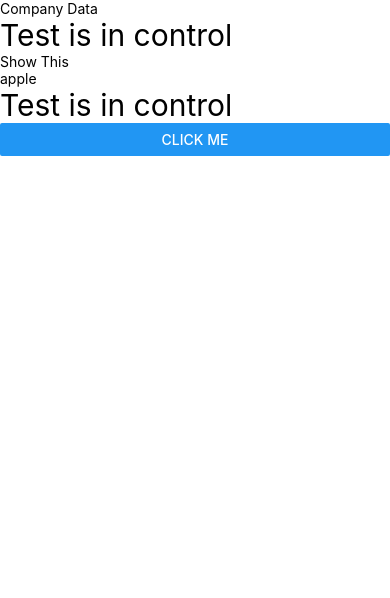
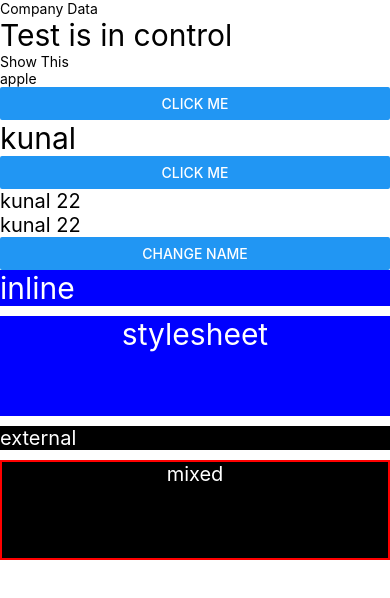
Before and after one commit to Khannakunal32/react-native, a React Native app in the folder AwesomeProject3/: screen / in a window 390 px wide. Shown: the top 598 px of the page. Built offline with nearby package versions, Linux system fonts and the light colour scheme.

Commit message:
added styling

```diff
--- a/AwesomeProject3/App.tsx
+++ b/AwesomeProject3/App.tsx
@@ -5,7 +5,7 @@
  * @format
  */
 
-import React from 'react';
+import React, {useState} from 'react';
 import {
   Button,
   SafeAreaView,
@@ -15,6 +15,8 @@ import {
   Text,
 } from 'react-native';
 import CompanyData from './components/CompanyData';
+import Parent from './components/PassingProps';
+import StylingComponent from './components/Styling';
 
 const style = StyleSheet.create({
   text: {
@@ -43,17 +45,29 @@ function fruit(): String {
 }
 
 function App(): JSX.Element {
+  const [name, setName] = useState('kunal');
+
+  function stateHandler(): void {
+    if (name === 'kunal') {
+      setName('khanna');
+    } else {
+      setName('kunal');
+    }
+  }
+
   return (
     <SafeAreaView>
       <StatusBar />
       <ScrollView>
         <CompanyData />
-        {/* eslint-disable-next-line react-native/no-inline-styles */}
         <Text style={{fontSize: 30}}>Test is in control</Text>
         <Ex />
         <Text>{fruit()}</Text>
-        <Text style={style.text}>Test is in control</Text>
         <Button title="Click Me" onPress={() => EX2('hello')} />
+        <Text style={style.text}>{name}</Text>
+        <Button title="Click Me" onPress={stateHandler} />
+        <Parent />
+        <StylingComponent />
       </ScrollView>
     </SafeAreaView>
   );
--- /dev/null
+++ b/AwesomeProject3/components/PassingProps.tsx
@@ -0,0 +1,33 @@
+import {View, Text, Button} from 'react-native';
+import React, {useState} from 'react';
+
+function Parent(): JSX.Element {
+  const [name, setName] = useState('kunal');
+
+  function nameHandler(): void {
+    if (name === 'kunal') {
+      setName('khanna');
+    } else {
+      setName('kunal');
+    }
+  }
+  return (
+    <View>
+      <Text>
+        <Child name={name} age={22} />{' '}
+      </Text>
+      <Button title="change Name" onPress={nameHandler} />
+    </View>
+  );
+}
+
+function Child(props: any): JSX.Element {
+  return (
+    <View>
+      <Text style={{fontSize: 20}}>{`${props.name} ${props.age}`}</Text>
+      <Text style={{fontSize: 20}}>{[props.name, ' ', props.age]}</Text>
+    </View>
+  );
+}
+
+export default Parent;
--- /dev/null
+++ b/AwesomeProject3/components/Styling.tsx
@@ -0,0 +1,41 @@
+import {View, Text, StyleSheet} from 'react-native';
+import React from 'react';
+import ExStyle from '../styles/Exstyle';
+
+const StylingComponent = () => {
+  return (
+    <View>
+      {/* inline styling  */}
+      <Text style={{backgroundColor: 'blue', color: 'white', fontSize: 30}}>
+        inline
+      </Text>
+      {/* using StyleSheet */}
+      <Text style={style.text}>stylesheet</Text>
+      {/* using External sheet */}
+      <Text style={ExStyle.text}>external</Text>
+      {/* mixed */}
+      <Text
+        style={[
+          style.text,
+          ExStyle.text,
+          {borderColor: 'red', borderWidth: 2},
+        ]}>
+        mixed
+      </Text>
+    </View>
+  );
+};
+
+const style = StyleSheet.create({
+  text: {
+    marginVertical: 10,
+    backgroundColor: 'blue',
+    color: 'white',
+    fontSize: 30,
+    textAlign: 'center',
+    textAlignVertical: 'center',
+    height: 100,
+  },
+});
+
+export default StylingComponent;
--- /dev/null
+++ b/AwesomeProject3/styles/Exstyle.ts
@@ -0,0 +1,11 @@
+import {StyleSheet} from 'react-native';
+
+const ExStyle = StyleSheet.create({
+  text: {
+    color: 'white',
+    fontSize: 20,
+    backgroundColor: 'black',
+  },
+});
+
+export default ExStyle;
```
Also changed, not shown: AwesomeProject3/.eslintrc.js.
